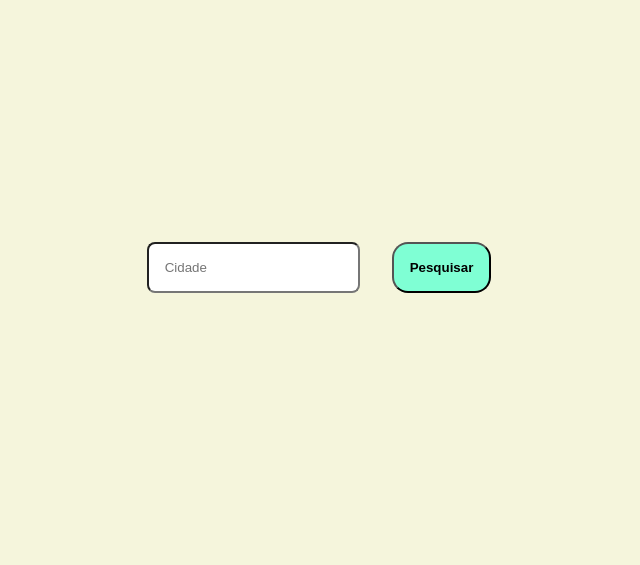
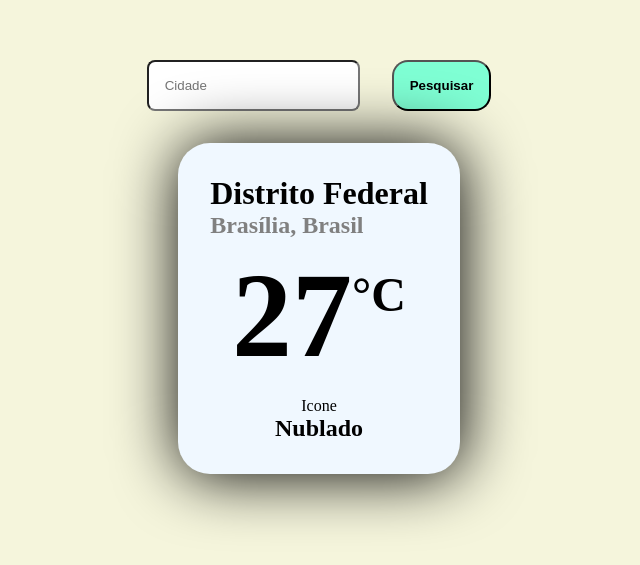
Before and after one commit to gablsl1/WeatherApp, a React (Create React App) app: page / in a window 1280 px wide. Shown: the part 133-698 px from the top of the page, without its empty margins (321-961 px from the left). Built offline with nearby package versions, Linux system fonts and the light colour scheme.

Commit message:
criando e estilizando card

```diff
--- a/src/App.js
+++ b/src/App.js
@@ -1,4 +1,5 @@
 import React, { Component } from 'react';
+import Card from './components/Card'
 
 class App extends Component {
   render() {
@@ -10,6 +11,7 @@ class App extends Component {
           <button type='submit'>Pesquisar</button>
         </form>
 
+        <Card />
       </div>
     )
   }
--- /dev/null
+++ b/src/components/Card.css
@@ -0,0 +1,52 @@
+.card-container {
+    background-color: aliceblue;
+    padding: 2rem;
+    margin-top: 2rem;
+    border-radius: 2rem;
+    box-shadow: .1em .1em 4rem black;
+}
+
+.card-container #cidade {
+    display: block;
+    font-size: 2rem;
+    font-weight: 900;
+    color: black;
+}
+
+.card-container #pais {
+    font-size: 1.5rem;
+    font-weight: 600;
+    color: grey;
+}
+
+.card-container .temperaturaInfo {
+    display: flex;
+    margin-top: .5rem;
+    align-items: center;
+    justify-content: center;
+}
+
+.card-container #temperatura {
+    font-size: 7.5rem;
+    font-weight: 900;
+}
+
+.card-container #celsius {
+    font-size: 3rem;
+    font-weight: 900;
+    margin-bottom: 2.7rem;
+}
+
+.card-container .climaInfo {
+    text-align: center;
+    margin-top: .7rem;
+}
+
+.card-container #icone {
+    display: block;
+}
+
+.card-container #clima {
+    font-size: 1.5rem;
+    font-weight: 600;
+}
--- /dev/null
+++ b/src/components/Card.js
@@ -0,0 +1,27 @@
+import React from 'react'
+import './Card.css'
+
+function Card() {
+    return (
+        <div class='card-container'>
+
+            <div>
+                <span id='cidade'>Distrito Federal</span>
+                <span id='pais'>Brasília, Brasil</span>
+            </div>
+
+            <div class='temperaturaInfo'>
+                <span id='temperatura'>27</span>
+                <span id='celsius'>°C</span>
+            </div>
+
+            <div class='climaInfo'>
+                <span id='icone'>Icone</span>
+                <span id='clima'>Nublado</span>
+            </div>
+
+        </div>
+    )
+}
+
+export default Card
```
